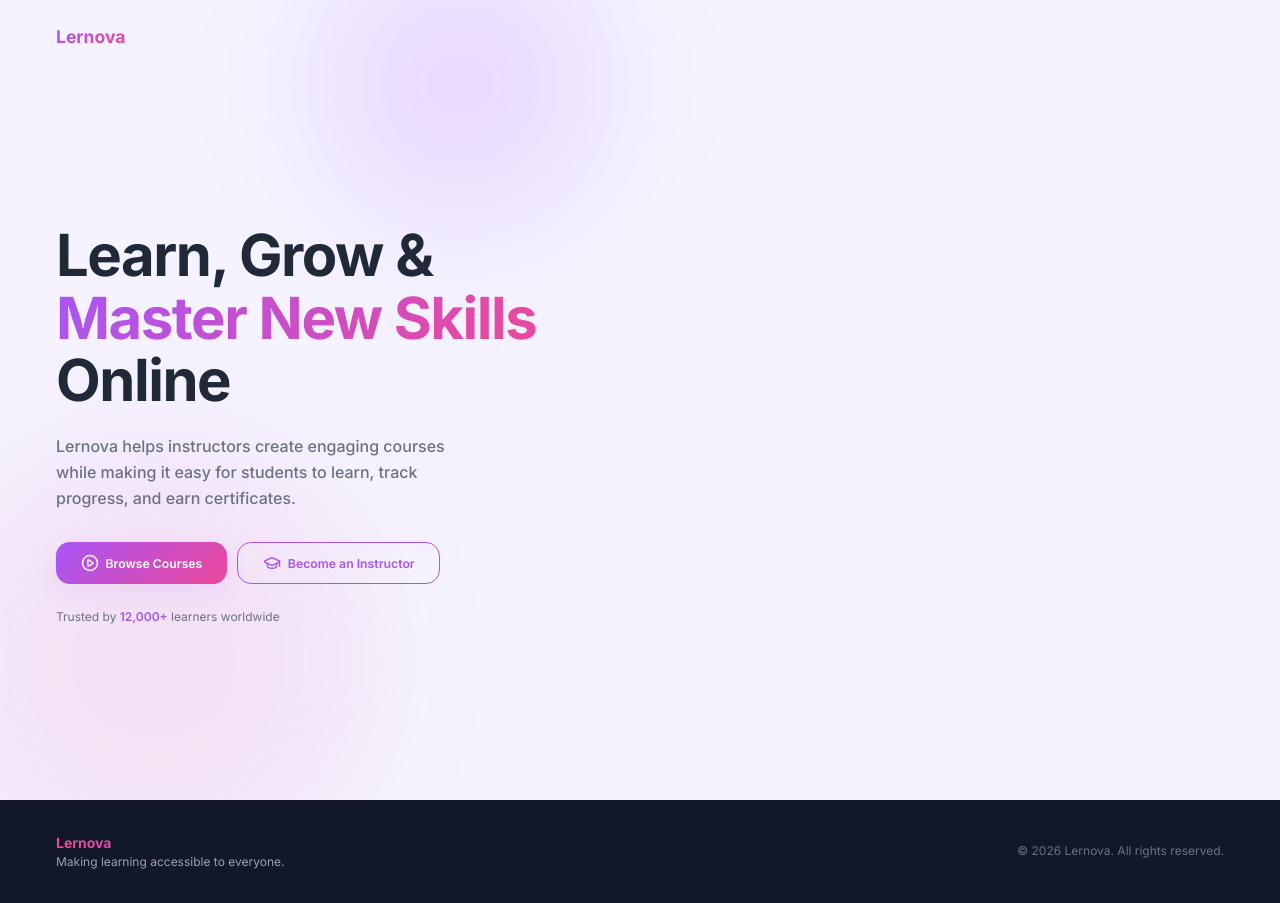
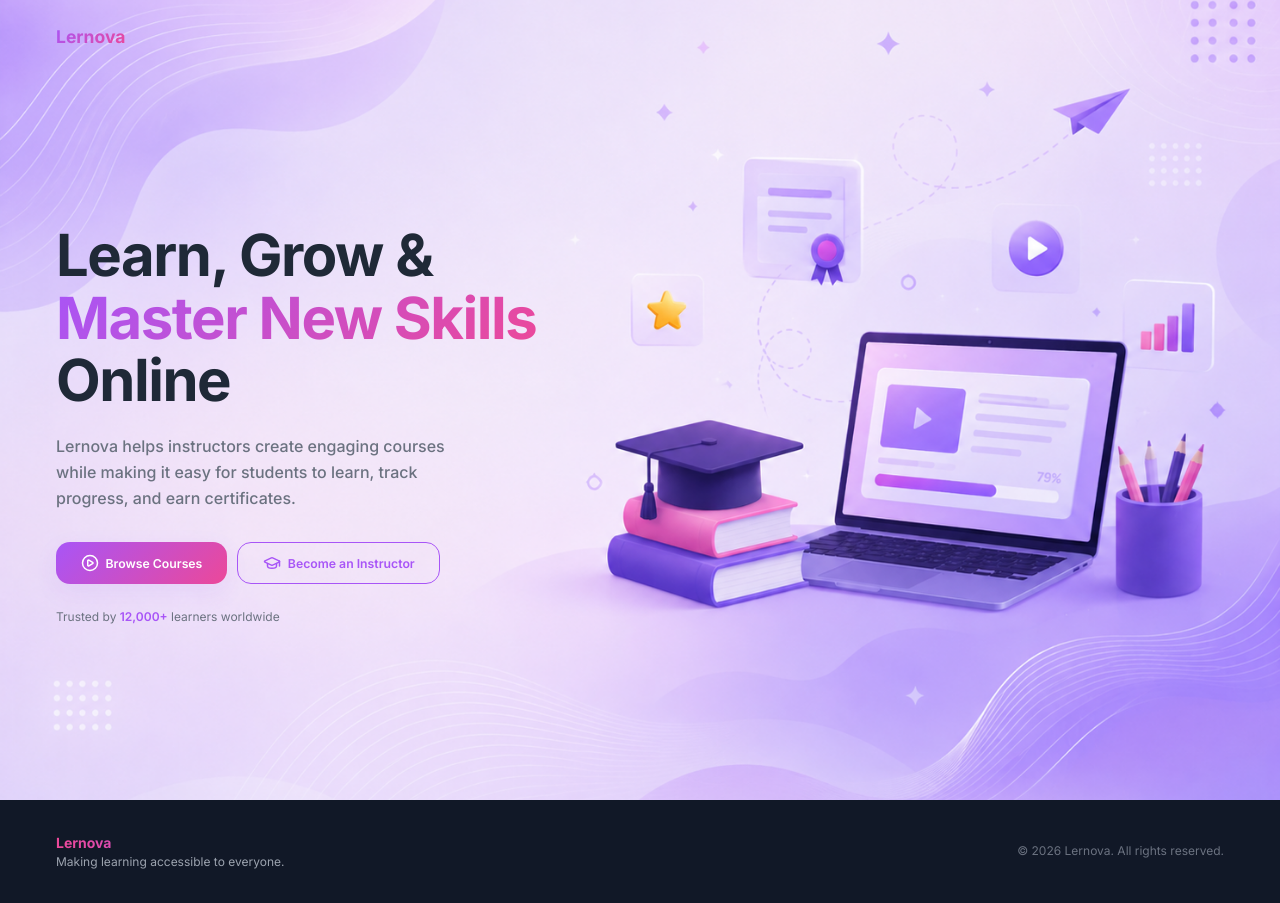
Before and after one commit to Vinaya-16/Lernova, a React (Vite) app in the folder frontend/: page / in a window 1280 px wide. Built offline with nearby package versions, Linux system fonts and the light colour scheme; no server answers.

Commit message:
landing page frontend changess

```diff
--- a/frontend/src/LMS.jsx
+++ b/frontend/src/LMS.jsx
@@ -5,6 +5,7 @@ import Illustration from "./components/Illustration";
 import { courses } from "./mockData/lmsData";
 import heroLearning from "./assets/illustrations/hero-learning.png";
 import heroLearningWebp from "./assets/illustrations/hero-learning.webp";
+import heroBg from "./assets/backgrounds/hero-bg.png";
 
 const NAV_LINKS = ["Home", "Courses", "Contact"];
 
@@ -15,10 +16,15 @@ export default function LMS() {
     return (
         <div className="w-full font-sans bg-app">
             {/* ── HERO ── */}
-            <div className="relative w-full min-h-screen flex flex-col overflow-hidden bg-app">
-                <div className="absolute -bottom-20 -left-16 w-[420px] h-[420px] rounded-full bg-secondary/10 blur-3xl" />
-                <div className="absolute -top-16 left-1/4 w-80 h-80 rounded-full bg-primary/15 blur-3xl" />
-
+           <div
+    className="relative w-full min-h-screen flex flex-col overflow-hidden"
+    style={{
+        backgroundImage: `url(${heroBg})`,
+        backgroundSize: "cover",
+        backgroundPosition: "center",
+        backgroundRepeat: "no-repeat",
+    }}
+>
                 <nav className="relative z-10 w-full px-6 sm:px-16 py-7 flex items-center justify-between">
                     <span className="text-xl font-extrabold bg-primary-gradient bg-clip-text text-transparent">
                         Lernova
```
Also changed, not shown: frontend/src/assets/backgrounds/hero-bg.png (added).
